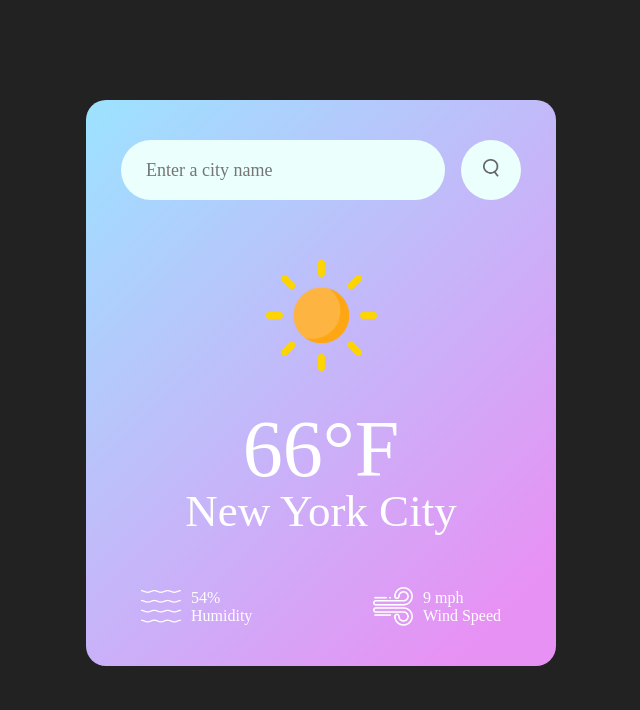
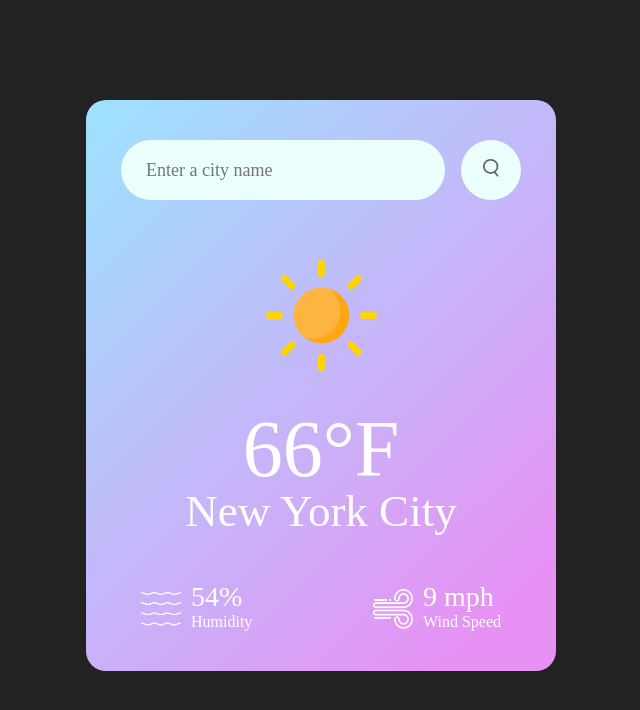
Before and after one commit to amalary/weatherAPP, a plain HTML site: page index.html in a window 1280 px wide. Shown: the whole page, without its empty margins (319-959 px from the left). Drawn offline with Linux system fonts and the light colour scheme.

Commit message:
Last of designer

```diff
--- a/index.html
+++ b/index.html
@@ -31,7 +31,7 @@
       <div class="col">
         <img src="/images/wind.png" alt="">
         <div>
-          <p class="Wind">9 mph</p>
+          <p class="wind">9 mph</p>
           <p>Wind Speed</p>
         </div>
       </div>
--- a/style/main.css
+++ b/style/main.css
@@ -91,3 +91,9 @@ body{
   width: 40px;
   margin-right: 10px;
 }
+
+.humidity, .wind{
+  font-size: 28px;
+  margin-top: -6px;
+
+}
```
